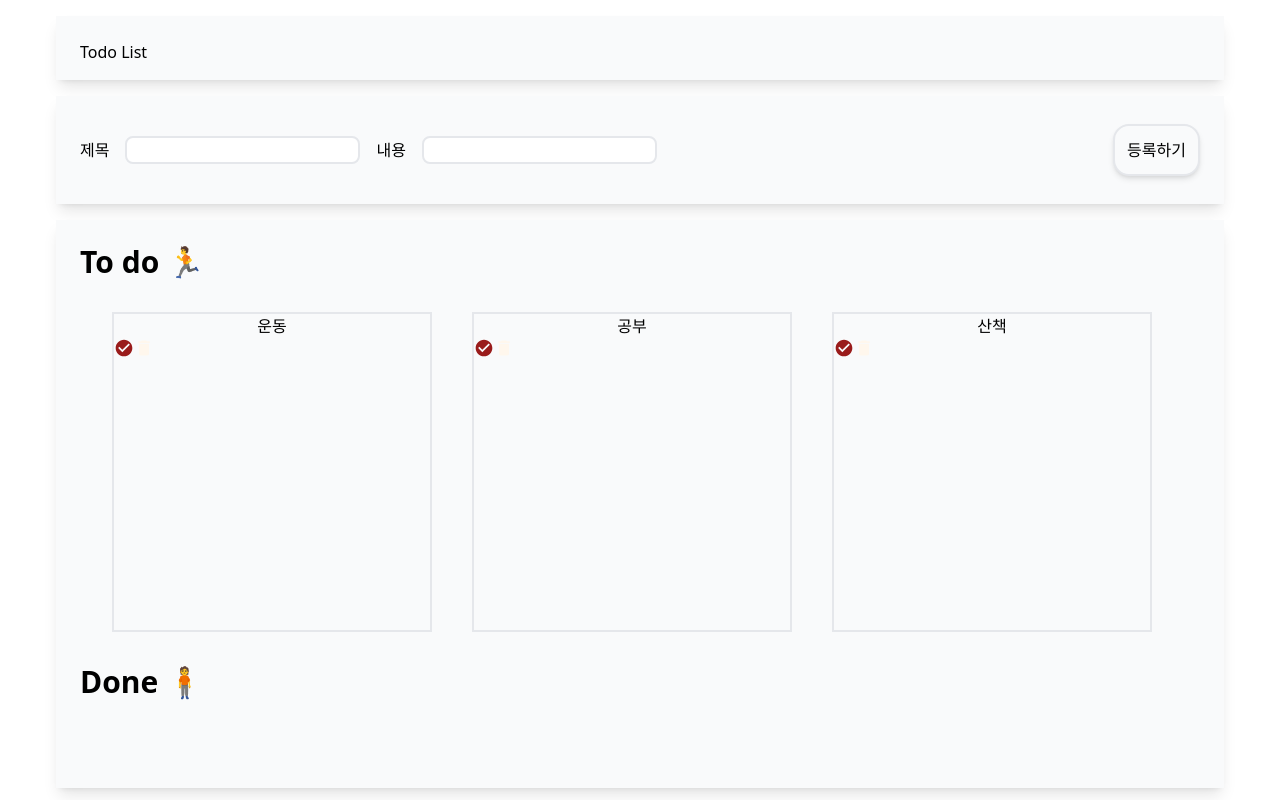
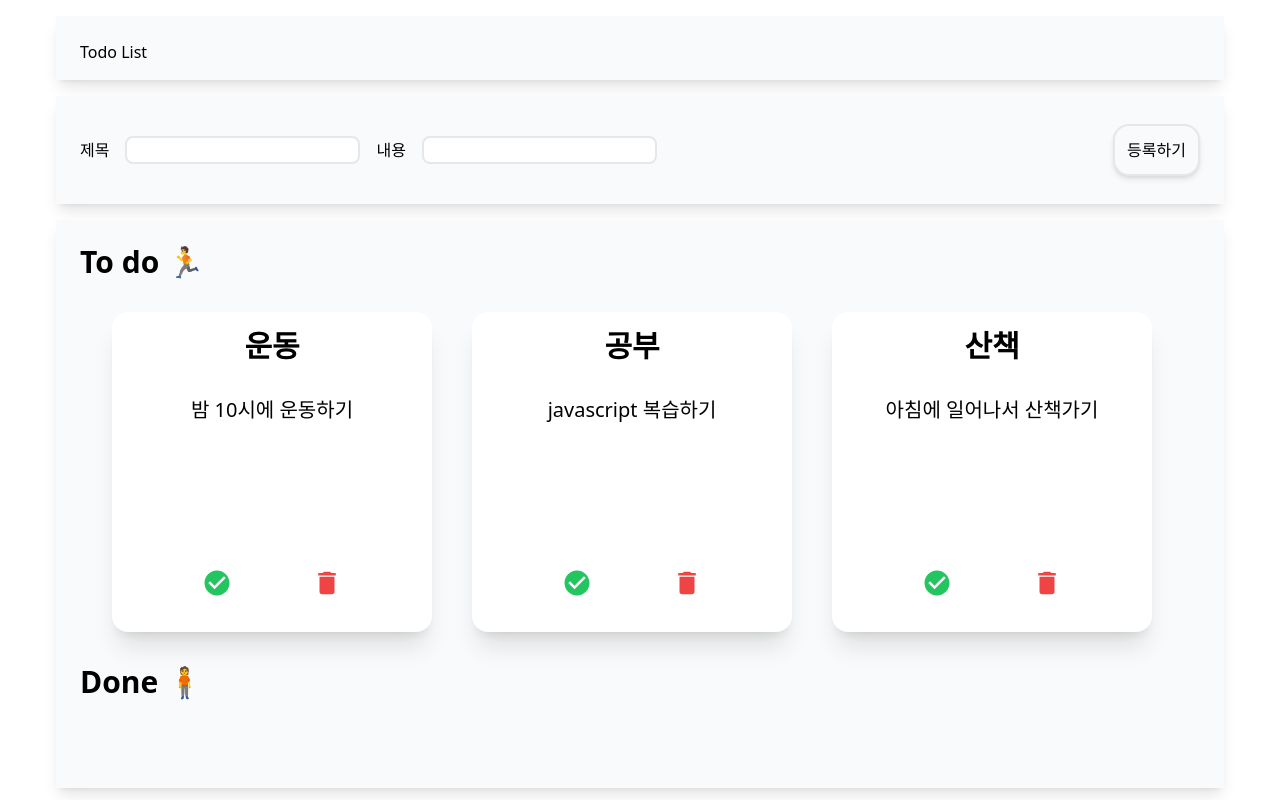
Before and after one commit to OhJungJin/react-todolist, a React (Create React App) app: page / in a window 1280 px wide. Built offline with nearby package versions, Linux system fonts and the light colour scheme.

Commit message:
todolist finish

```diff
--- a/src/components/form/Form.js
+++ b/src/components/form/Form.js
@@ -30,7 +30,7 @@ function Form({ onInsertTodo }) {
 				{/* <div className="flex items-center gap-5	"> */}
 				<label> 제목 </label>
 				<input
-					className="m-4 border-2 hover:border-sky-500 rounded-lg"
+					className="m-4 border-2 outline-2 outline-green-500 hover:border-green-500 rounded-lg"
 					type="text"
 					name="title"
 					onChange={onChange}
@@ -38,14 +38,14 @@ function Form({ onInsertTodo }) {
 				/>
 				<label> 내용 </label>
 				<input
-					className="m-4 border-2 hover:border-sky-500 rounded-lg"
+					className="m-4 border-2 outline-2 outline-green-500 hover:border-green-500 rounded-lg"
 					name="content"
 					onChange={onChange}
 					value={content}
 				/>
 				<button
 					type="submit"
-					className="align-items p-3 ml-auto border-2  bg-gray-50 hover:text-white hover:bg-sky-500 shadow-md rounded-2xl"
+					className="align-items p-3 ml-auto border-2  bg-gray-50 hover:text-white hover:bg-green-500 shadow-md rounded-2xl"
 				>
 					등록하기
 				</button>
--- a/src/components/list/List.js
+++ b/src/components/list/List.js
@@ -5,7 +5,7 @@ const List = ({ todos, onCheckDone, onRemove }) => {
 	return (
 		<div className="flex-1 m-4 p-6 h-auto bg-gray-50 shadow-lg">
 			<div className="text-3xl font-bold">To do 🏃</div>
-			<div className="m-8 flex flex-wrap gap-10 justify-start text-center">
+			<div className="m-8 flex flex-wrap gap-10 justify-start">
 				{todos
 					.filter((todo) => todo.checked == true)
 					.map((todo) => (
@@ -18,7 +18,7 @@ const List = ({ todos, onCheckDone, onRemove }) => {
 					))}
 			</div>
 			<div className="text-3xl font-bold">Done 🧍</div>
-			<div className="m-8 flex flex-wrap gap-10 justify-start text-center">
+			<div className="m-8 flex flex-wrap gap-10 justify-start line-through">
 				{todos
 					.filter((todo) => todo.checked == false)
 					.map((todo) => (
--- a/src/components/todo/Todo.js
+++ b/src/components/todo/Todo.js
@@ -1,38 +1,38 @@
 import React, { useRef, useState } from "react";
-import {
-	MdCheckCircle,
-	MdCheckBoxOutlineBlank,
-	MdDelete,
-} from "react-icons/md";
+import { MdCheckCircle, MdCheckCircleOutline, MdDelete } from "react-icons/md";
 
 function Todo({ todo, onCheckDone, onRemove }) {
 	const { id, title, content, checked } = todo;
 	return (
-		<div className="border-2 w-80 h-80">
-			<div>{content}</div>
-			<div className={`content ${checked ? "checked" : ""}`}>
+		<div className="bg-white border-sky-500 rounded-2xl w-80 h-80 shadow-xl text-center">
+			<div className="m-4 text-3xl font-bold">{title}</div>
+			<div className="m-8 text-xl">{content}</div>
+			<div className="">
 				{checked ? (
-					<div className="flex text-red-800 text-xl">
+					<div className="text-3xl mt-36 flex justify-center gap-20">
 						<MdCheckCircle
+							className="text-green-500"
 							onClick={() => {
 								onCheckDone(id);
 							}}
 						/>
 						<MdDelete
-							className="text-orange-50"
+							className="text-red-500"
 							onClick={() => {
 								onRemove(id);
 							}}
 						/>
 					</div>
 				) : (
-					<div>
-						<MdCheckBoxOutlineBlank
+					<div className="text-3xl mt-36 flex justify-center gap-20">
+						<MdCheckCircleOutline
+							className="text-gray-500"
 							onClick={() => {
 								onCheckDone(id);
 							}}
 						/>
 						<MdDelete
+							className="text-red-500"
 							onClick={() => {
 								onRemove(id);
 							}}
--- a/src/pages/TodoList.js
+++ b/src/pages/TodoList.js
@@ -10,20 +10,20 @@ function TodoList() {
 	const [todos, setTodos] = useState([
 		{
 			id: 1,
-			title: "할일 1",
-			content: "운동",
+			title: "운동",
+			content: "밤 10시에 운동하기",
 			checked: true,
 		},
 		{
 			id: 2,
-			title: "할일 2",
-			content: "공부",
+			title: "공부",
+			content: "javascript 복습하기",
 			checked: true,
 		},
 		{
 			id: 3,
-			title: "할일 3",
-			content: "산책",
+			title: "산책",
+			content: "아침에 일어나서 산책가기",
 			checked: true,
 		},
 	]);
```
